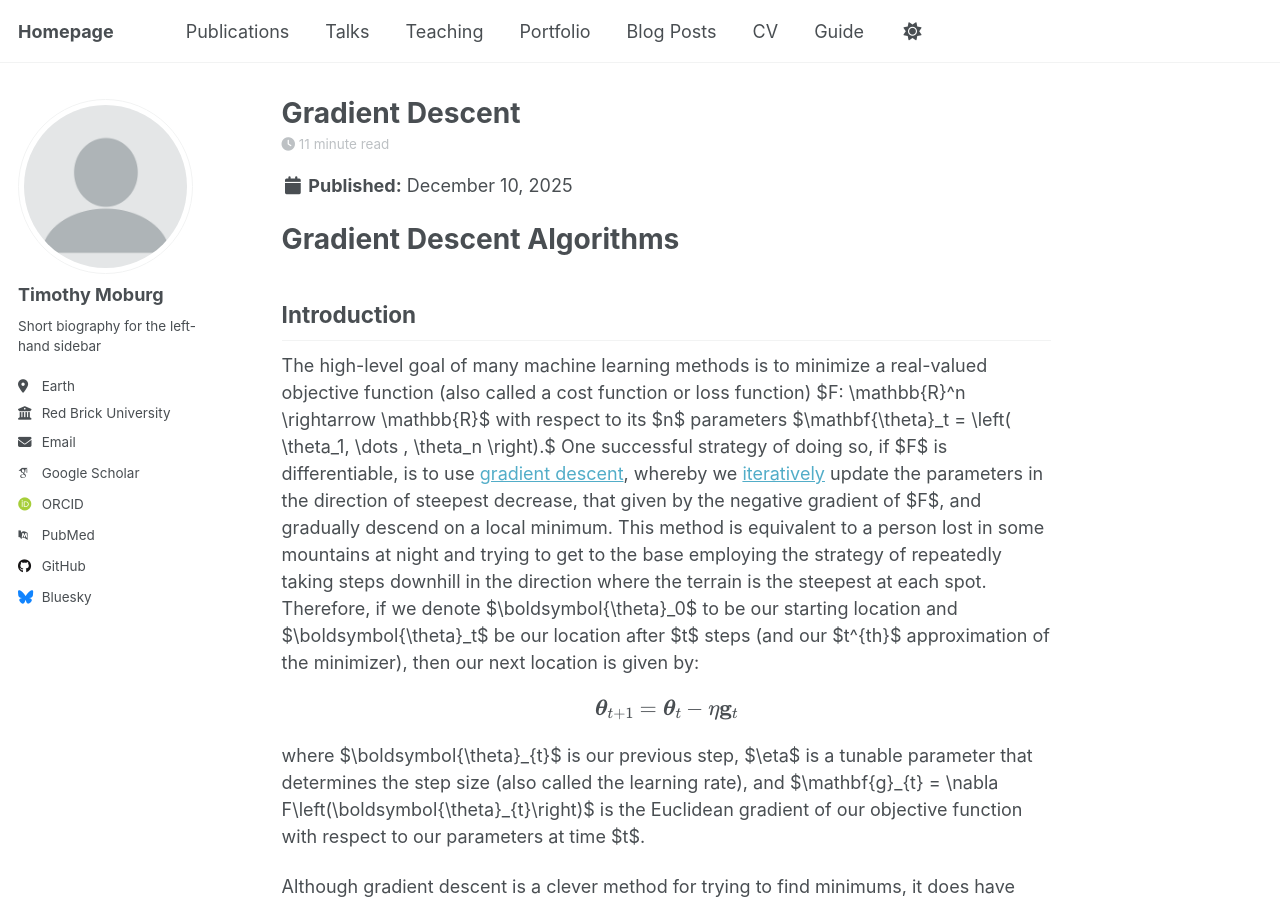
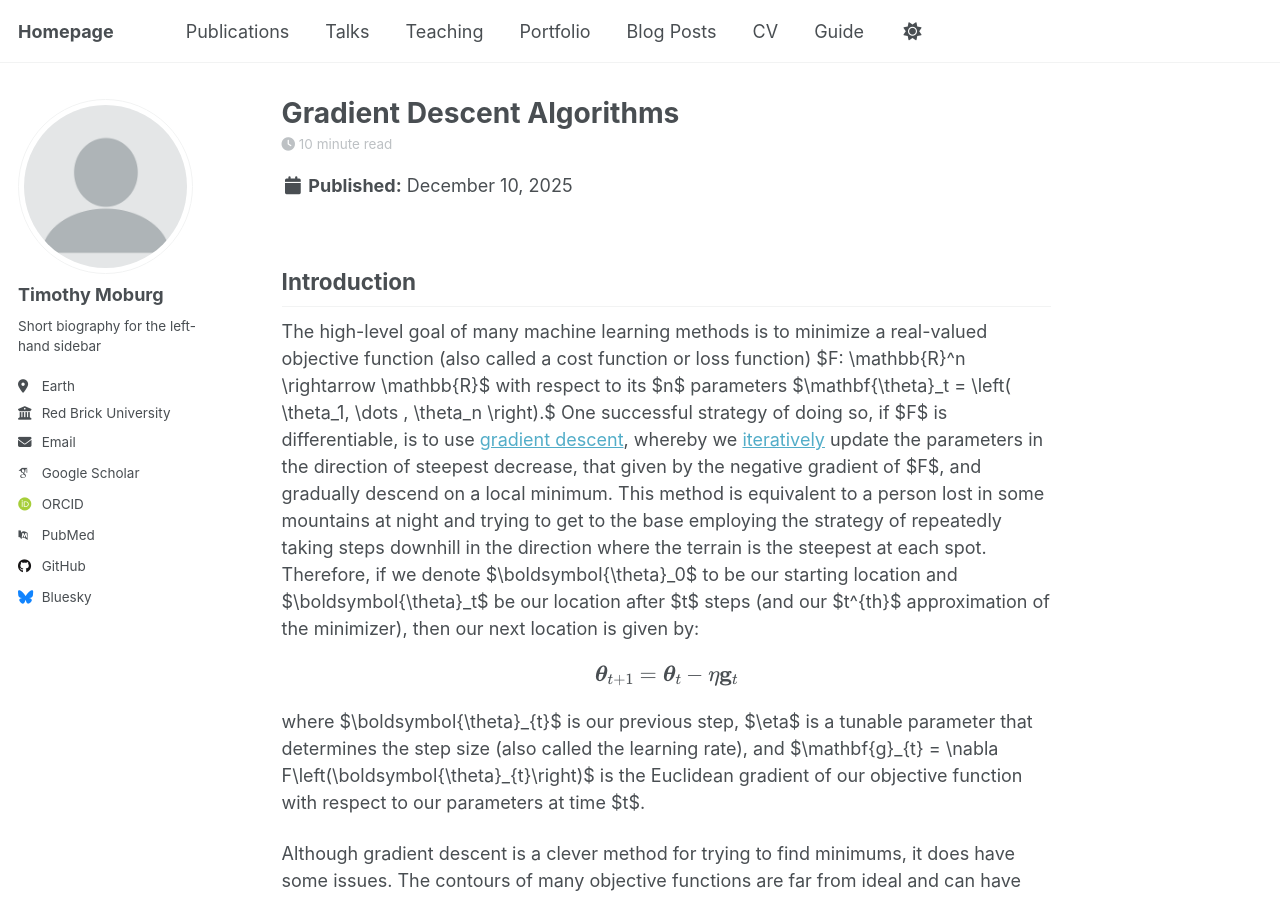
Before and after one commit to timothymoburg/timothymoburg.github.io, a Jekyll site: the page built from _posts/2025-12-10-gradient-descent-algorithms.md, in a window 1280 px wide and 900 px high. Built offline with Jekyll 4.4.1, drawn with Linux system fonts in a browser that asks for light colours; some web fonts are replaced; a script that is not in the unit is left out.

Commit message:
Update and rename 2025-12-10-gradient-descent.md to 2025-12-10-gradient-descent-algorithms.md

```diff
--- a/_posts/2025-12-10-gradient-descent.md
+++ b/_posts/2025-12-10-gradient-descent-algorithms.md
@@ -1,4 +1,3 @@
-# Gradient Descent Algorithms
 ## Introduction
 
 The high-level goal of many machine learning methods is to minimize a real-valued objective function (also called a cost function or loss function) $F: \mathbb{R}^n \rightarrow \mathbb{R}$ with respect to its $n$ parameters $\mathbf{\theta}\_t = \left( \theta\_1, \dots , \theta\_n \right).$ One successful strategy of doing so, if $F$ is differentiable, is to use [gradient descent](https://en.wikipedia.org/wiki/Gradient_descent), whereby we [iteratively](https://en.wikipedia.org/wiki/Iterative_method) update the parameters in the direction of steepest decrease, that given by the negative gradient of $F$, and gradually descend on a local minimum. This method is equivalent to a person lost in some mountains at night and trying to get to the base employing the strategy of repeatedly taking steps downhill in the direction where the terrain is the steepest at each spot. Therefore, if we denote $\boldsymbol{\theta}\_0$ to be our starting location and $\boldsymbol{\theta}\_t$ be our location after $t$ steps (and our $t^{th}$ approximation of the minimizer), then our next location is given by:
```
